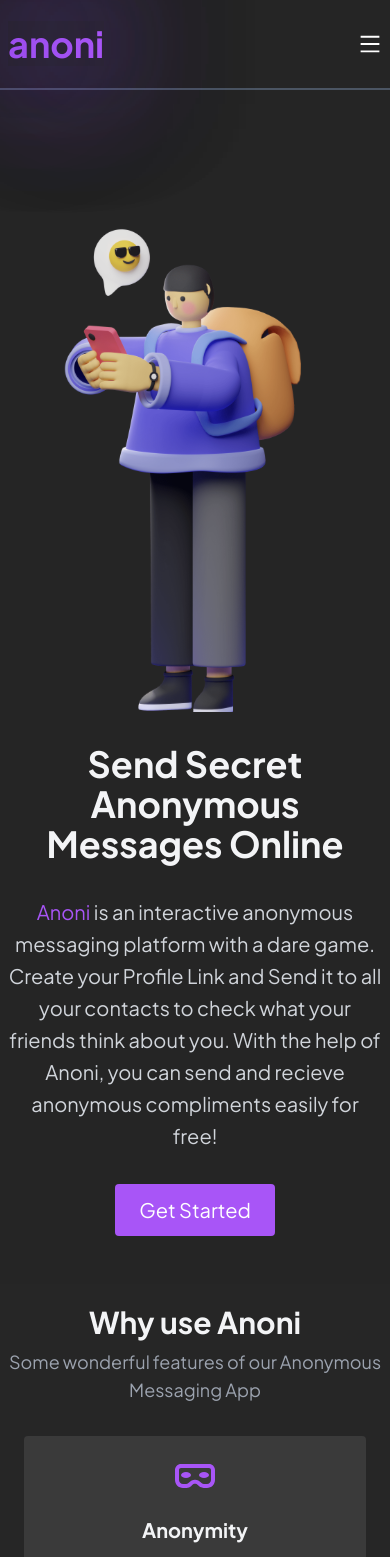
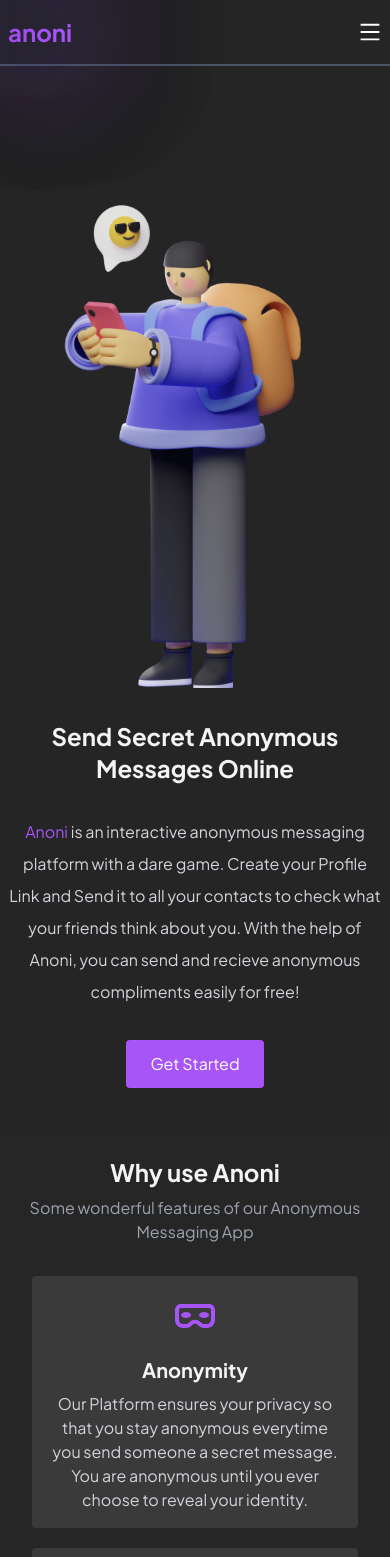
Before and after one commit to ikennaezef/anoni, a Next.js app: page / in a window 390 px wide. Shown: the top 1557 px of the page. Built offline with nearby package versions, Linux system fonts and the light colour scheme; no server answers.

Commit message:
font edits

```diff
--- a/components/Banner.tsx
+++ b/components/Banner.tsx
@@ -11,10 +11,10 @@
 					animate={{ y: 0, opacity: 1 }}
 					transition={{ duration: 0.5 }}
 					className="basis-1 md:basis-1/2 flex flex-col items-center md:items-start mt-8 md:mt-0">
-					<h1 className="text-gray-100 text-4xl md:text-5xl font-bold mb-8 text-center md:text-left leading-12">
+					<h1 className="text-gray-100 text-2xl md:text-4xl font-bold mb-8 text-center md:text-left leading-12">
 						Send Secret Anonymous Messages Online
 					</h1>
-					<p className="text-gray-300 text-xl leading-8 text-center md:text-left">
+					<p className="text-gray-300 text-md md:text-xl leading-8 text-center md:text-left">
 						<span className="text-purpleMain">Anoni</span> is an interactive
 						anonymous messaging platform with a dare game. Create your Profile
 						Link and Send it to all your contacts to check what your friends
@@ -22,7 +22,7 @@
 						anonymous compliments easily for free!
 					</p>
 					<Link href="/register">
-						<button className="bg-purpleMain text-white rounded px-6 py-3 text-xl cursor-pointer mt-8 hover:bg-purpleDark">
+						<button className="bg-purpleMain text-white rounded px-6 py-3 text-md md:text-xl cursor-pointer mt-8 hover:bg-purpleDark">
 							Get Started
 						</button>
 					</Link>
--- a/components/Footer.tsx
+++ b/components/Footer.tsx
@@ -8,26 +8,26 @@
 				<div>
 					<Link href="/">
 						<div>
-							<span className="text-purpleMain purple-glow font-bold text-4xl">
+							<span className="text-purpleMain purple-glow font-bold text-2xl md:text-4xl">
 								a
 							</span>
-							<span className="text-purpleMain purple-glow font-bold text-4xl">
+							<span className="text-purpleMain purple-glow font-bold text-2xl md:text-4xl">
 								n
 							</span>
-							<span className="text-purpleMain purple-glow font-bold text-4xl">
+							<span className="text-purpleMain purple-glow font-bold text-2xl md:text-4xl">
 								o
 							</span>
-							<span className="text-purpleMain purple-glow font-bold text-4xl">
+							<span className="text-purpleMain purple-glow font-bold text-2xl md:text-4xl">
 								n
 							</span>
-							<span className="text-purpleMain purple-glow font-bold text-4xl">
+							<span className="text-purpleMain purple-glow font-bold text-2xl md:text-4xl">
 								i
 							</span>
 						</div>
 					</Link>
 				</div>
 				<div>
-					<p className="text-gray-300">
+					<p className="text-gray-300 text-sm">
 						Copyright &copy; {new Date().getFullYear()} - Anoni
 					</p>
 				</div>
--- a/components/Message.tsx
+++ b/components/Message.tsx
@@ -22,10 +22,10 @@
 				animate={{ opacity: 1 }}
 				transition={{ delay: 1 }}
 				className="p-5">
-				<h4 className="font-bold text-xl text-purple-500 mb-6">Message</h4>
+				<h4 className="font-bold text-xl text-purple-500 mb-4">Message</h4>
 				<div className="my-2">
 					<p className="text-gray-200 mb-3">{message.text}</p>
-					<p className="text-violet-200">{formattedDate}</p>
+					<p className="text-violet-300 text-sm">{formattedDate}</p>
 				</div>
 			</motion.div>
 		</motion.div>
--- a/components/MessagesWrapper.tsx
+++ b/components/MessagesWrapper.tsx
@@ -29,7 +29,7 @@
 		<div className="min-h-[40vh] md:min-h-[60vh] my-6">
 			{pageCount > 0 && (
 				<h4 className="text-gray-200 mb-6 text-center">
-					Page {pageNumber} of {pageCount}({messageLength} messages...)
+					Page {pageNumber} of {pageCount} ({messageLength} messages...)
 				</h4>
 			)}
 			{messages
--- a/components/Navbar.tsx
+++ b/components/Navbar.tsx
@@ -30,50 +30,64 @@
 
 	return (
 		<nav
-			className={`transition duration-500 ease-in-out px-2 md:px-6 py-6 md:py-8 border-b-2 border-gray-600 ${
+			className={`transition duration-500 ease-in-out px-2 md:px-6 py-4 md:py-8 border-b-2 border-gray-600 ${
 				changeNav && "nav_sticky"
 			}`}>
 			<div className="container mx-auto flex justify-between items-center">
 				<div>
 					<Link href="/">
 						<div>
-							<span className="text-purpleMain purple-glow font-bold text-4xl">
+							<span className="text-purpleMain purple-glow font-bold text-2xl md:text-4xl">
 								a
 							</span>
-							<span className="text-purpleMain purple-glow font-bold text-4xl">
+							<span className="text-purpleMain purple-glow font-bold text-2xl md:text-4xl">
 								n
 							</span>
-							<span className="text-purpleMain purple-glow font-bold text-4xl">
+							<span className="text-purpleMain purple-glow font-bold text-2xl md:text-4xl">
 								o
 							</span>
-							<span className="text-purpleMain purple-glow font-bold text-4xl">
+							<span className="text-purpleMain purple-glow font-bold text-2xl md:text-4xl">
 								n
 							</span>
-							<span className="text-purpleMain purple-glow font-bold text-4xl">
+							<span className="text-purpleMain purple-glow font-bold text-2xl md:text-4xl">
 								i
 							</span>
 						</div>
 					</Link>
 				</div>
-				<div className="hidden space-x-5 md:flex">
+				<div className="hidden space-x-5 md:flex md:items-center">
 					{!currentUser ? (
+						<>
 							<Link href="/register">
 								<p className="text-gray-200 text-lg hover:underline hover:decoration-purpleMain">
 									Get Started
 								</p>
 							</Link>
+							<Link href="/faq">
+								<p className="text-gray-200 text-lg hover:underline hover:decoration-purpleMain">
+									FAQ
+								</p>
+							</Link>
+						</>
 					) : (
+						<>
 							<Link href="/dashboard">
 								<p className="text-gray-200 text-lg hover:underline hover:decoration-purpleMain">
 									Dashboard
 								</p>
 							</Link>
-					)}
-					<Link href="/contact">
+							<Link href="/faq">
 								<p className="text-gray-200 text-lg hover:underline hover:decoration-purpleMain">
 									FAQ
 								</p>
 							</Link>
+							<button
+								onClick={logOut}
+								className="bg-purpleMain text-white rounded px-6 py-2 text-md md:text-xl cursor-pointer hover:bg-purpleDark">
+								Logout
+							</button>
+						</>
+					)}
 				</div>
 				{/* ------ MOBILE MENU ------- */}
 				<button onClick={() => setNavOpen(true)} className="block md:hidden">
--- a/pages/dashboard.tsx
+++ b/pages/dashboard.tsx
@@ -100,7 +100,9 @@
 					</a>
 				</div>
 				<section className="mt-12">
-					<h2 className="text-gray-200 text-2xl text-center">Your messages</h2>
+					<h2 className="text-gray-200 text-xl md:text-2xl text-center">
+						Your messages
+					</h2>
 					<MessagesWrapper messages={messages} />
 				</section>
 			</div>
--- a/pages/index.tsx
+++ b/pages/index.tsx
@@ -11,12 +11,12 @@
 			<main>
 				<Banner />
 				<div className=" mt-8 py-5 bg-neutral-800">
-					<div className="container mx-auto">
+					<div className="container mx-auto px-2">
 						<div className="mb-8">
-							<h3 className="text-gray-100 text-3xl mb-2 text-center font-bold">
+							<h3 className="text-gray-100 text-2xl md:text-3xl mb-2 text-center font-bold">
 								Why use Anoni
 							</h3>
-							<p className="text-gray-400 text-lg mb-6 text-center">
+							<p className="text-gray-400 text-md md:text-lg mb-6 text-center">
 								Some wonderful features of our Anonymous Messaging App
 							</p>
 						</div>
@@ -29,7 +29,7 @@
 									<h4 className="text-xl font-semibold text-gray-100 mb-2 mt-4">
 										Anonymity
 									</h4>
-									<p className="text-lg text-gray-300 text-center">
+									<p className="text-md md:text-lg text-gray-300 text-center">
 										Our Platform ensures your privacy so that you stay anonymous
 										everytime you send someone a secret message. You are
 										anonymous until you ever choose to reveal your identity.
@@ -42,7 +42,7 @@
 									<h4 className="text-xl font-semibold text-gray-100 mb-2 mt-4">
 										Easy To Use
 									</h4>
-									<p className="text-lg text-gray-300 text-center">
+									<p className="text-md md:text-lg text-gray-300 text-center">
 										We are constantly working on Anoni as a platform to make it
 										as user friendly as possible. As of now you can just
 										download our app, fill in your username & pass to get
@@ -56,7 +56,7 @@
 									<h4 className="text-xl font-semibold text-gray-100 mb-2 mt-4">
 										Safe & Secure
 									</h4>
-									<p className="text-lg text-gray-300 text-center">
+									<p className="text-md md:text-lg text-gray-300 text-center">
 										Safety of our users using this anonymous messaging platform
 										is very important for us. We have got reporting systems so
 										that you can report anything that you do not like to see.
--- a/pages/send_message/[userId].tsx
+++ b/pages/send_message/[userId].tsx
@@ -96,18 +96,18 @@
 				<div className="p-4 h-full flex items-center justify-center w-full">
 					<div className="px-6 py-8 md:p-8 rounded-lg blurred min-w-84 w-84 md:w-96">
 						<div className="flex flex-col items-center mb-10">
-							<h2 className="text-purpleMain purple-glow bg-[#a955f70e] inline-block font-bold text-center text-3xl mb-2">
+							<h2 className="text-purpleMain purple-glow bg-[#a955f70e] inline-block font-bold text-center text-xl md:text-3xl mb-2">
 								Send Message
 							</h2>
-							<p className="text-lg text-gray-50 text-center mb-8">
+							<p className="text-md md:text-lg text-gray-50 text-center mb-8">
 								Send <span className="font-bold">{user?.username}</span> an
 								anonymous message
 							</p>
 							<textarea
-								rows={4}
+								rows={6}
 								value={messageInput}
 								onChange={(e) => setMessageInput(e.target.value)}
-								className="text-gray-100 border border-gray-400 outline-none focus:border-purple-400 p-2 rounded-md bg-purple-200/30 w-full resize-none"
+								className="text-gray-100 border border-gray-400 outline-none focus:border-purple-400 p-2 rounded-sm bg-purple-200/30 w-full resize-none"
 							/>
 							{error && <p className="text-red-500 my-1 text-sm">{error}</p>}
 							{success && (
```
Also changed, not shown: pages/faq.tsx (+8 -6 lines). Lines whose indentation alone changed are shown as unchanged.
